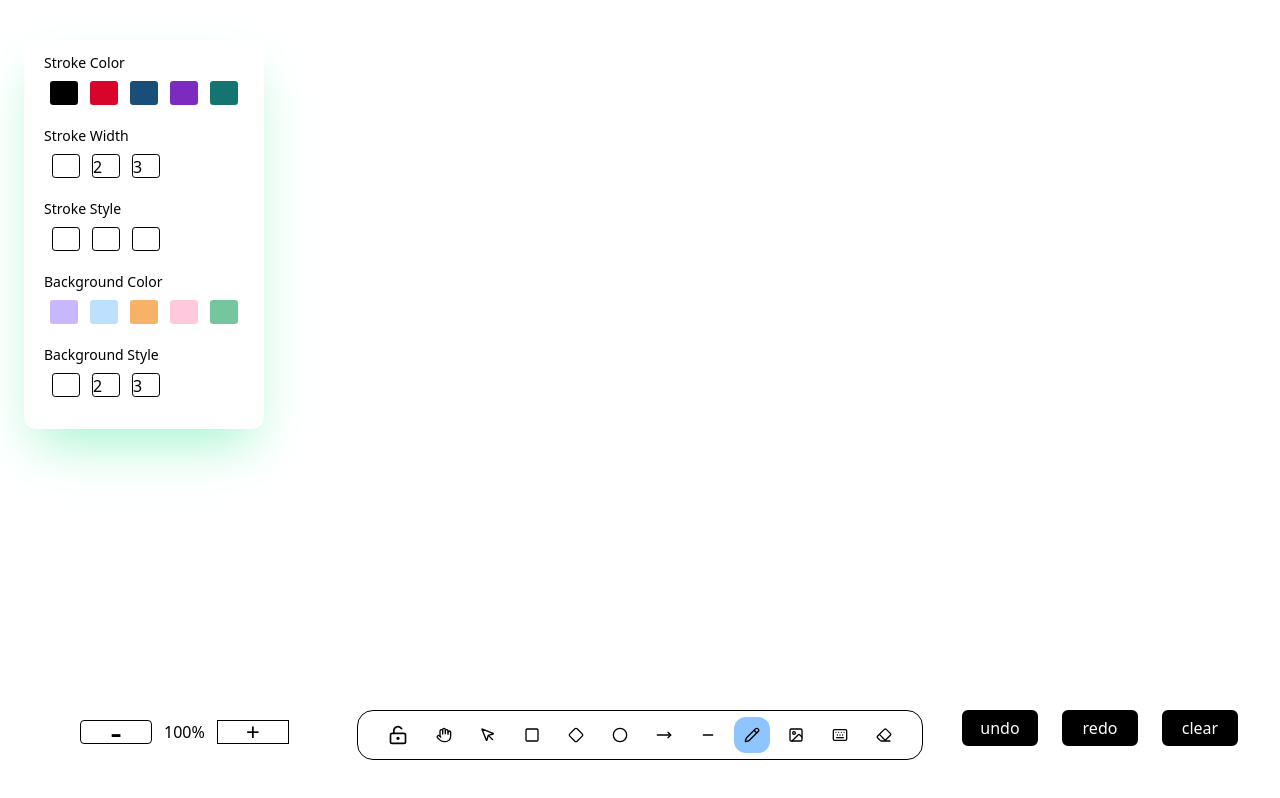
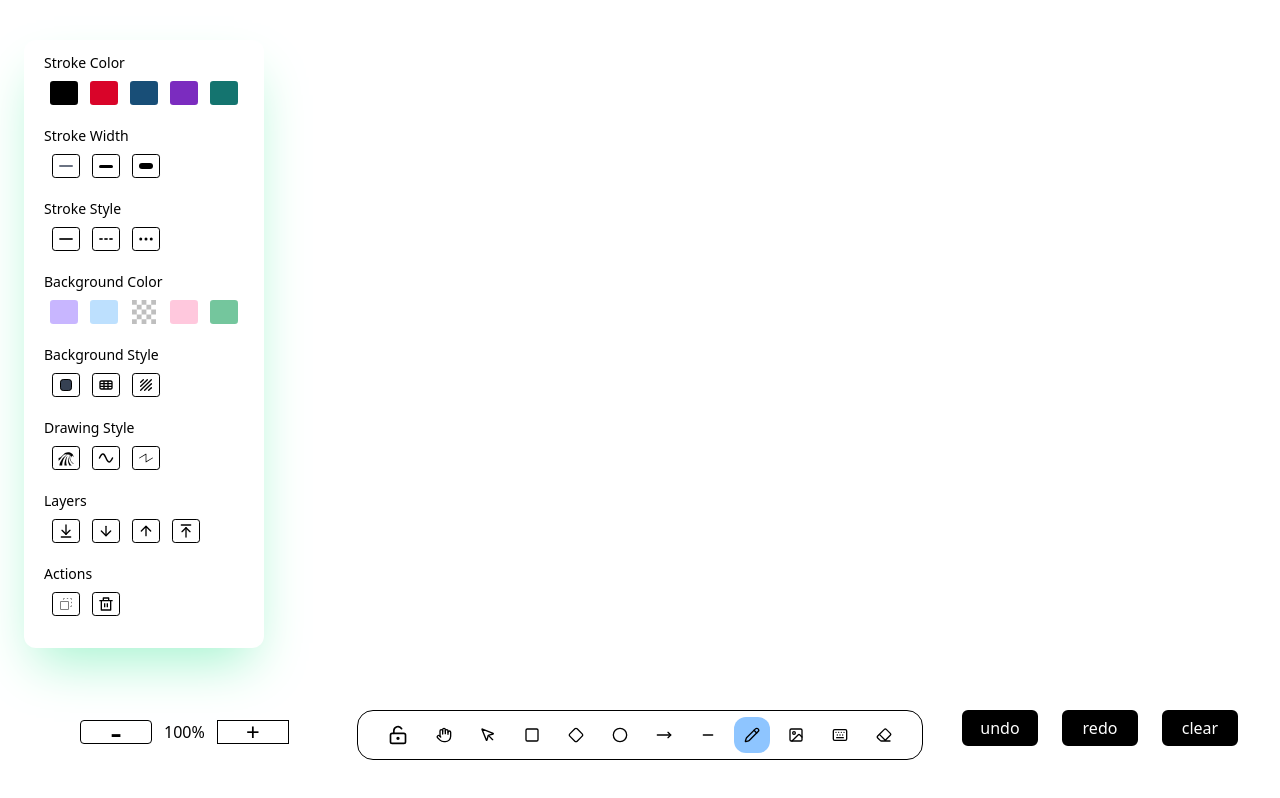
Before and after one commit to PATHAKAAKASH19/Drawmify, a React (Vite) app in the folder client/: page / in a window 1280 px wide. Built offline with nearby package versions, Linux system fonts and the light colour scheme.

Commit message:
property box created

```diff
--- a/client/package.json
+++ b/client/package.json
@@ -15,6 +15,7 @@
     "perfect-freehand": "^1.2.2",
     "react": "^19.1.0",
     "react-dom": "^19.1.0",
+    "react-icons": "^5.5.0",
     "roughjs": "^4.6.6",
     "simplify-js": "^1.2.4",
     "socket.io-client": "^4.8.1",
--- a/client/src/components/Canvas.jsx
+++ b/client/src/components/Canvas.jsx
@@ -1,4 +1,4 @@
-import { useEffect, useRef, useState, useLayoutEffect } from 'react';
+import { useEffect, useRef, useState } from 'react';
 import SelectTool from './SelectTool.jsx';
 import GetTool from './GetTool.jsx';
 import rough from 'roughjs';
@@ -24,7 +24,7 @@ const Canvas = () => {
   const scaleOffset = useScalingStore(state => state.scaleOffset)
 
 
-  useLayoutEffect(() => {
+  useEffect(() => {
 
     const canvas = canvasRef.current;
     if(!canvas) return
@@ -55,7 +55,7 @@ const Canvas = () => {
 
   }, [tool])
 
-  useLayoutEffect(() => {
+  useEffect(() => {
 
     const canvas = canvasRef.current
     const context = contextRef.current
--- a/client/src/components/sidebar/PropertiesPanel.jsx
+++ b/client/src/components/sidebar/PropertiesPanel.jsx
@@ -1,5 +1,21 @@
 import React, { useEffect, useState } from 'react'
+import { MdOutlineHorizontalRule } from "react-icons/md";
 import usePropertyStore from '../../stores/propertyStore';
+import { HiOutlineDotsHorizontal } from "react-icons/hi";
+import { CgBorderStyleDashed } from "react-icons/cg";
+import { GiBigWave } from "react-icons/gi";
+import { PiWaveSineBold } from "react-icons/pi";
+import { PiWaveSawtoothLight } from "react-icons/pi";
+import { LuArrowDownToLine } from "react-icons/lu";
+import { LuArrowUp } from "react-icons/lu";
+import { LuArrowUpToLine } from "react-icons/lu";
+import { FiArrowDown } from "react-icons/fi";
+import { CgViewGrid } from "react-icons/cg";
+import { RxTransparencyGrid } from "react-icons/rx";
+import { TbBackground } from "react-icons/tb";
+import { PiSelectionBackgroundThin } from "react-icons/pi";
+import { RiDeleteBinLine } from "react-icons/ri";
+
 
 export default function PropertiesPanel() {
 
@@ -55,12 +71,26 @@ export default function PropertiesPanel() {
       <div className="pb-5">
         <h2 className="text-[14px] capitalize pl-2">stroke width</h2>
         <div className="flex gap-3 pt-2 items-center pl-4">
-          <div className="w-7 h-6 rounded-[0.2em] hover:cursor-pointer border"></div>
-          <div className="w-7 h-6 rounded-[0.2em]  hover:cursor-pointer border">
-            2
+          <div
+            title="Thin"
+            className="w-7 h-6 rounded-[0.2em] hover:cursor-pointer border flex justify-center items-center "
+            onClick={() => changeProp("currentItemStrokeWidth", 1)}
+          >
+            <div className="w-3.5 h-[2px] bg-gray-500 rounded-2xl" />
           </div>
-          <div className="w-7 h-6 rounded-[0.2em]  hover:cursor-pointer border">
-            3
+          <div
+            title="Bold"
+            className="w-7 h-6 rounded-[0.2em]  hover:cursor-pointer border flex justify-center items-center"
+            onClick={() => changeProp("currentItemStrokeWidth", 2)}
+          >
+            <div className="w-3.5 h-[3px] bg-black rounded-2xl" />
+          </div>
+          <div
+            title="Extra Bold"
+            className="w-7 h-6 rounded-[0.2em]  hover:cursor-pointer border flex justify-center items-center"
+            onClick={() => changeProp("currentItemStrokeWidth", 3)}
+          >
+            <div className="w-3.5 h-[6px] bg-black rounded-2xl" />
           </div>
         </div>
       </div>
@@ -68,9 +98,27 @@ export default function PropertiesPanel() {
       <div className="pb-5">
         <h2 className="text-[14px] capitalize pl-2">stroke style</h2>
         <div className="flex gap-3 pt-2 items-center pl-4">
-          <div className="w-7 h-6 rounded-[0.2em] hover:cursor-pointer border"></div>
-          <div className="w-7 h-6 rounded-[0.2em]  hover:cursor-pointer border"></div>
-          <div className="w-7 h-6 rounded-[0.2em]  hover:cursor-pointer border"></div>
+          <div
+            title="Solid"
+            className="w-7 h-6 rounded-[0.2em] hover:cursor-pointer border flex justify-center items-center"
+            onClick={() => changeProp("currentItemStrokeStyle", "solid")}
+          >
+            <MdOutlineHorizontalRule className="text-[20px] font-bold" />
+          </div>
+          <div
+            title="Dashed"
+            className="w-7 h-6 rounded-[0.2em]  hover:cursor-pointer border flex justify-center items-center"
+            onClick={() => changeProp("currentItemStrokeStyle", "dashed")}
+          >
+            <CgBorderStyleDashed className="text-[20px] font-bold " />
+          </div>
+          <div
+            title="Dotted"
+            className="w-7 h-6 rounded-[0.2em]  hover:cursor-pointer border flex justify-center items-center"
+            onClick={() => changeProp("currentItemStrokeStyle", "dotted")}
+          >
+            <HiOutlineDotsHorizontal className="text-[18px] font-bold" />
+          </div>
         </div>
       </div>
 
@@ -86,9 +134,11 @@ export default function PropertiesPanel() {
             onClick={() => changeProp("currentItemBackgroundColor", "#bde0fe")}
           ></div>
           <div
-            className="w-7 h-6 rounded-[0.2em] bg-[#f7b267] hover:cursor-pointer"
-            onClick={() => changeProp("currentItemBackgroundColor", "#f7b267")}
-          ></div>
+            className="w-7 h-6 rounded-[0.2em] bg-transparent hover:cursor-pointer flex justify-center items-center"
+            onClick={() => changeProp("currentItemBackgroundColor", "")}
+          >
+            <RxTransparencyGrid className="w-7 h-6" />
+          </div>
           <div
             className="w-7 h-6 rounded-[0.2em] bg-[#ffc8dd] hover:cursor-pointer"
             onClick={() => changeProp("currentItemBackgroundColor", "#ffc8dd")}
@@ -103,14 +153,109 @@ export default function PropertiesPanel() {
       <div className="pb-5">
         <h2 className="text-[14px] capitalize pl-2">background Style</h2>
         <div className="flex gap-3 pt-2 items-center pl-4">
-          <div className="w-7 h-6 rounded-[0.2em] hover:cursor-pointer border">
+          <div
+            title="Solid"
+            className="w-7 h-6 rounded-[0.2em] hover:cursor-pointer border flex justify-center items-center"
+            onClick={() => changeProp("currentItemFillStyle", "solid")}
+          >
+            <div className="w-3 h-3 rounded-[0.2em] hover:cursor-pointer border bg-gray-700 "></div>
+          </div>
+          <div
+            title="Cross-Hatch"
+            className="w-7 h-6 rounded-[0.2em]  hover:cursor-pointer border flex justify-center items-center"
+            onClick={() => changeProp("currentItemFillStyle", "cross-hatch")}
+          >
+            <CgViewGrid />
+          </div>
+          <div
+            title="Hachure"
+            className="w-7 h-6 rounded-[0.2em]  hover:cursor-pointer border flex justify-center items-center"
+            onClick={() => changeProp("currentItemFillStyle", "Hachure")}
+          >
+            <TbBackground />
+          </div>
+        </div>
+      </div>
 
+      <div className="pb-5">
+        <h2 className="text-[14px] capitalize pl-2">Drawing Style</h2>
+        <div className="flex gap-3 pt-2 items-center pl-4">
+          <div
+            title="Cartoonist"
+            className="w-7 h-6 rounded-[0.2em] hover:cursor-pointer border flex justify-center items-center"
+            onClick={() => changeProp("currentItemDrawingStyle", "cartoonist")}
+          >
+            <GiBigWave />
           </div>
-          <div className="w-7 h-6 rounded-[0.2em]  hover:cursor-pointer border">
-            2
+          <div
+            title="Artist"
+            className="w-7 h-6 rounded-[0.2em]  hover:cursor-pointer border  flex justify-center items-center"
+            onClick={() => changeProp("currentItemDrawingStyle", "artist")}
+          >
+            <PiWaveSineBold />
           </div>
-          <div className="w-7 h-6 rounded-[0.2em]  hover:cursor-pointer border">
-            3
+          <div
+            title="Normal"
+            className="w-7 h-6 rounded-[0.2em]  hover:cursor-pointer border  flex justify-center items-center"
+            onClick={() => changeProp("currentItemDrawingStyle", "normal")}
+          >
+            <PiWaveSawtoothLight />
+          </div>
+        </div>
+      </div>
+
+      <div className="pb-5">
+        <h2 className="text-[14px] capitalize pl-2">Layers</h2>
+        <div className="flex gap-3 pt-2 items-center pl-4">
+          <div
+            title="Send To Back"
+            className="w-7 h-6 rounded-[0.2em] hover:cursor-pointer border flex justify-center items-center"
+            onClick={() => changeProp("currentItemDrawingStyle", "cartoonist")}
+          >
+            <LuArrowDownToLine />
+          </div>
+          <div
+            title="Send Backward"
+            className="w-7 h-6 rounded-[0.2em]  hover:cursor-pointer border  flex justify-center items-center"
+            onClick={() => changeProp("currentItemDrawingStyle", "artist")}
+          >
+            <FiArrowDown />
+          </div>
+          <div
+            title="Bring Forward"
+            className="w-7 h-6 rounded-[0.2em]  hover:cursor-pointer border  flex justify-center items-center"
+            onClick={() => changeProp("currentItemDrawingStyle", "normal")}
+          >
+            <LuArrowUp />
+          </div>
+
+          <div
+            title="Bring To Front"
+            className="w-7 h-6 rounded-[0.2em] hover:cursor-pointer border flex justify-center items-center"
+            onClick={() => changeProp("currentItemDrawingStyle", "cartoonist")}
+          >
+            <LuArrowUpToLine />
+          </div>
+        </div>
+      </div>
+
+      <div className="pb-5">
+        <h2 className="text-[14px] capitalize pl-2">Actions</h2>
+        <div className="flex gap-3 pt-2 items-center pl-4">
+          <div
+            title="Copy"
+            className="w-7 h-6 rounded-[0.2em] hover:cursor-pointer border flex justify-center items-center"
+            onClick={() => changeProp("currentItemDrawingStyle", "cartoonist")}
+          >
+            <PiSelectionBackgroundThin />
+          </div>
+
+          <div
+            title="Delete"
+            className="w-7 h-6 rounded-[0.2em] hover:cursor-pointer border flex justify-center items-center"
+            onClick={() => changeProp("currentItemDrawingStyle", "cartoonist")}
+          >
+            <RiDeleteBinLine />
           </div>
         </div>
       </div>
--- a/client/src/components/tools/AddImage.jsx
+++ b/client/src/components/tools/AddImage.jsx
@@ -1,4 +1,4 @@
-import React, { useEffect, useState, useRef , useLayoutEffect} from 'react'
+import React, { useEffect, useState, useRef} from 'react'
 import useShapeStore from '../../stores/shapeStore'
 import usePanningStore from '../../stores/panningStore'
 import useToolStore from '../../stores/toolStore'
@@ -57,7 +57,7 @@ useEffect(() => {
 
 
 
-  useLayoutEffect(() => {
+  useEffect(() => {
 
     const canvas = canvasRef.current;
     const context = contextRef.current;
--- a/client/src/components/tools/Eraser.jsx
+++ b/client/src/components/tools/Eraser.jsx
@@ -1,4 +1,4 @@
-import React, {useState, useLayoutEffect } from "react";
+import React, {useState, useEffect } from "react";
 import useShapeStore from "../../stores/shapeStore";
 import getMousePos from "../../utils/getMousePos.utils";
 import usePanningStore from "../../stores/panningStore";
@@ -16,7 +16,7 @@ export default function Eraser({ canvasRef, contextRef }) {
   const scale = useScalingStore((state) => state.scale);
   const scaleOffset = useScalingStore((state) => state.scaleOffset);
 
-  useLayoutEffect(() => {
+  useEffect(() => {
     const canvas = canvasRef.current;
     const context = contextRef.current;
     const roughCanvas = rough.canvas(canvas);
--- a/client/src/components/tools/Text.jsx
+++ b/client/src/components/tools/Text.jsx
@@ -114,7 +114,7 @@ export default function Text({ canvasRef, contextRef }) {
           context.font = shape.font;
           context.textBaseline = "hanging";
           context.fillStyle = shape.strokeColor;
-
+          context.fillText(shape.text, shape.x1, shape.y1);
         }
       });
 
--- a/client/src/stores/propertyStore.js
+++ b/client/src/stores/propertyStore.js
@@ -5,13 +5,13 @@ import { devtools, persist } from "zustand/middleware"
 const propertyStore = (set) => ({
     properties: {
         currentItemStrokeColor: "green",
-        currentItemStrokeWidth: 4,
+        currentItemStrokeWidth: 1,
         currentItemStrokeStyle: "solid",
         currentItemOpacity: 100,
         currentItemBackgroundColor: "blue",
         currentItemEdges: "round",
         currentItemFillStyle: "hachure",
-        currentItemSlopiness: 2,
+        currentItemDrawingStyle: "normal",
         currentItemArrowType: "straight",
         currentItemFontFamily: 6,
         currentItemFontSize: 6,
```
Also changed, not shown: client/src/components/tools/Selector.jsx (+27 -20 lines), client/src/utils/createShape.utils.js (+46 -10 lines), client/src/utils/pencil.utils.js (+6 -2 lines), 1 other file (tests, documents, lock files or other folders).
